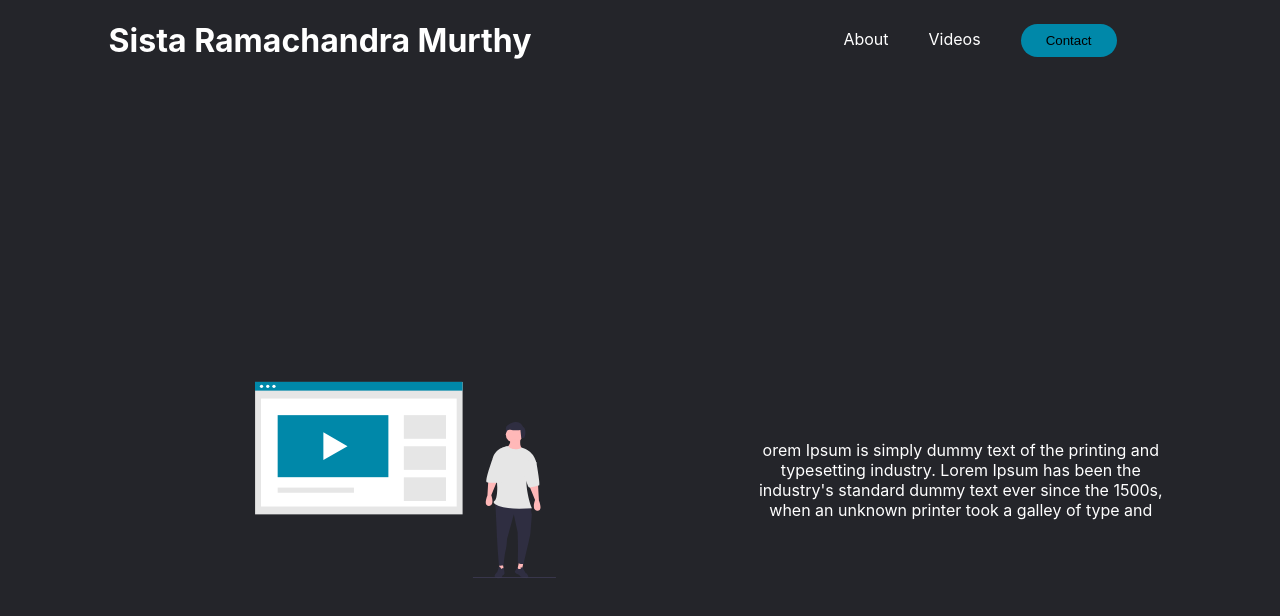
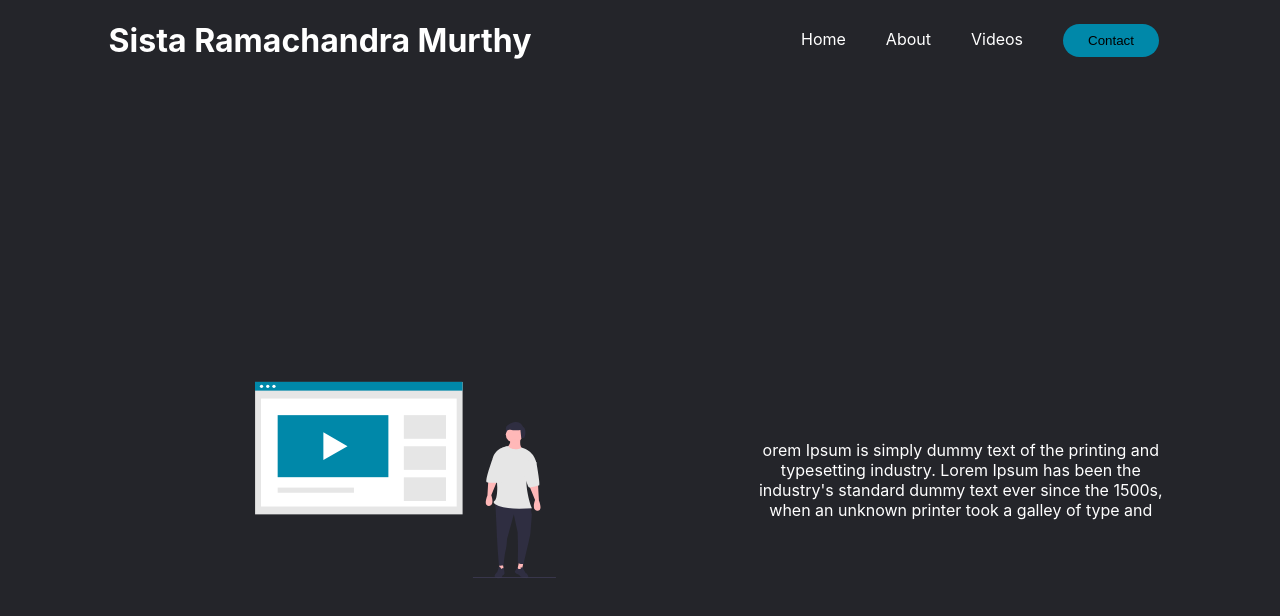
Before and after one commit to karthiksista/murthy, a React (Create React App) app: page / in a window 1280 px wide. Shown: the top 616 px of the page. Built offline with nearby package versions, Linux system fonts and the light colour scheme.

Commit message:
add home

```diff
--- a/src/App.css
+++ b/src/App.css
@@ -66,10 +66,6 @@
 }
 
 .linkStyle {
-  /* color: white;
-  margin-right: 100px;
-  border: 1px solid whitesmoke;
-  padding: 10px; */
   list-style: none;
 }
 
--- a/src/Components/Nav.js
+++ b/src/Components/Nav.js
@@ -8,6 +8,9 @@ const Nav = () => {
     <div className="nav">
       <h1 className="name"> Sista Ramachandra Murthy</h1>
       <ul className="linkStyle">
+        <li>
+          <Link to="/">Home</Link>
+        </li>
         <li>
           <Link to="/about">About</Link>
         </li>
```
